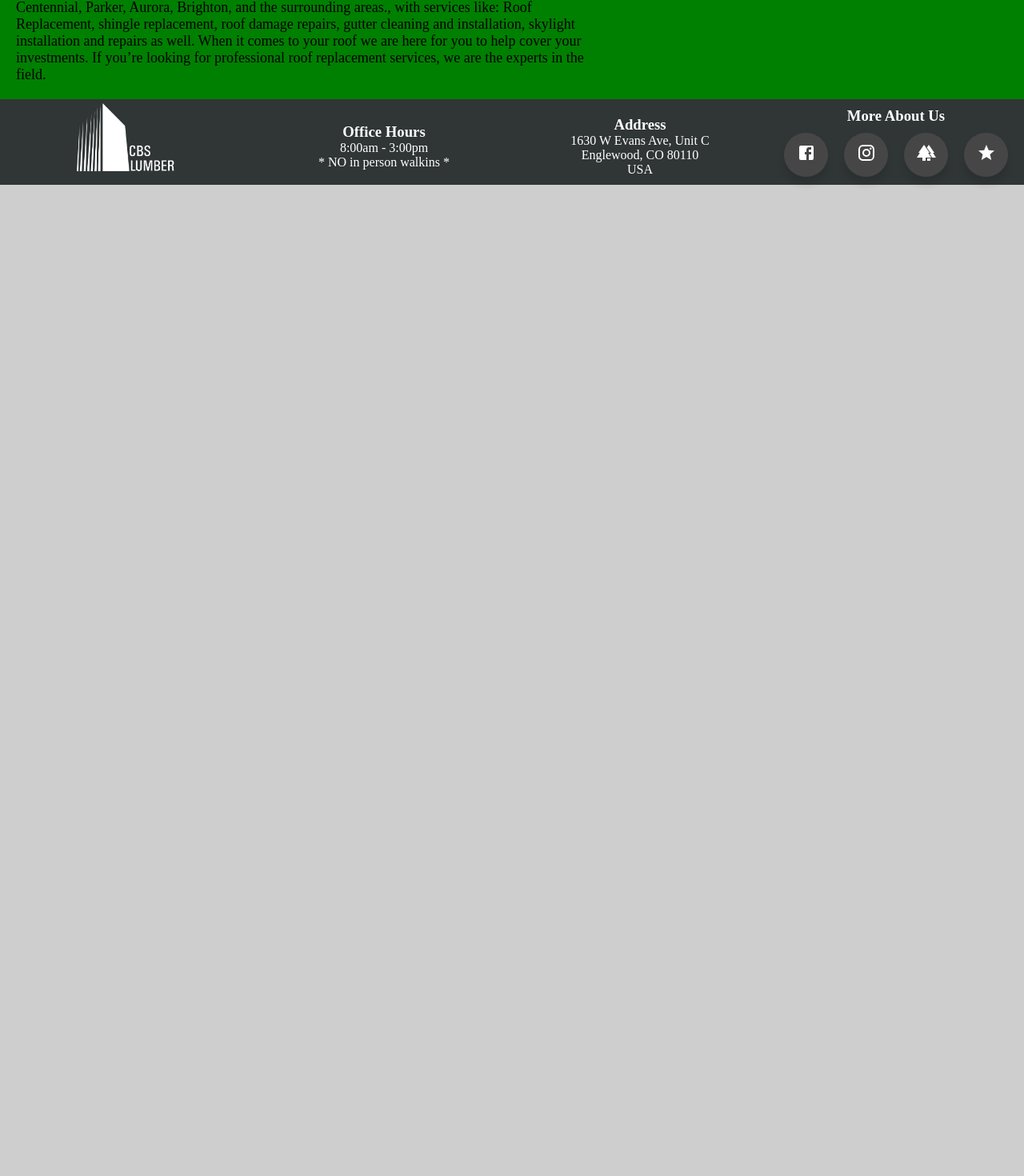
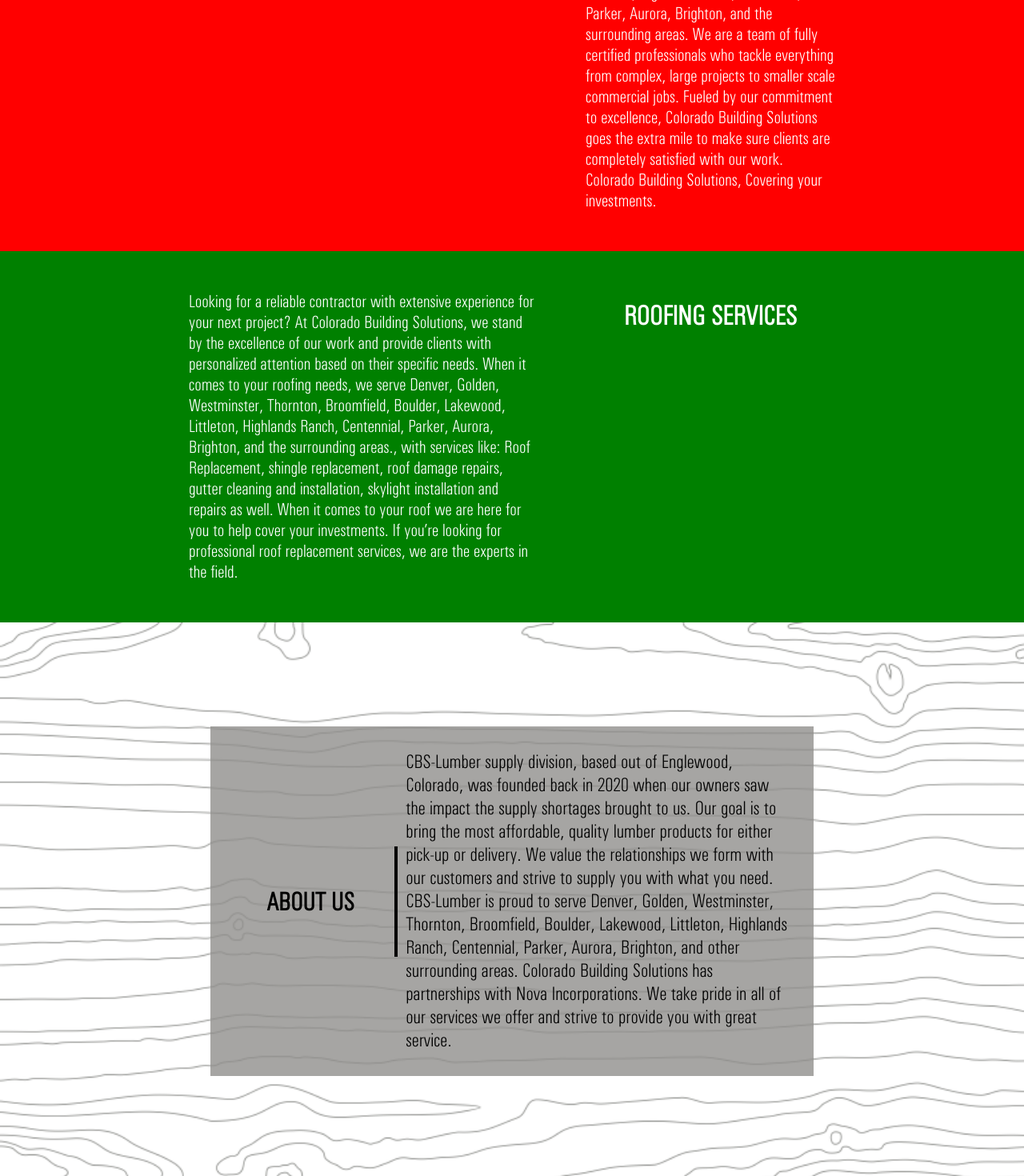
Before and after one commit to Noah8863/COBuildingSolutions, a React (Create React App) app: page / in a window 1280 px wide. Shown: the part 500-1970 px from the top of the page at 80% size. Before the commit the page ends 800 px from the top, so only its background shows below. Built offline with nearby package versions, Linux system fonts and the light colour scheme.

Commit message:
fixed contact form and started to make more info sections

```diff
--- a/src/App.scss
+++ b/src/App.scss
@@ -3,6 +3,10 @@
 $gray: #ffffff;
 $bg: #f3f8fa;
 $white: #fff;
+@font-face {
+  font-family: mainFont;
+  src: url(UniversLightCondensed.ttf);
+}
 
 body {
   background-color: rgb(207, 206, 206);
@@ -10,6 +14,7 @@
 * {
   margin: 0;
   padding: 0;
+  font-family: mainFont;
 }
 
 a {
--- a/src/components/Contact/index.js
+++ b/src/components/Contact/index.js
@@ -70,10 +70,6 @@
               <PhoneInTalkIcon className="contact-icons" />
               (720)-756-1299
             </a>
-            <a href="mailto:info@cbs-lumber.com">
-              <EmailIcon className="contact-icons" />
-              Info@CBS-Lumber.com
-            </a>
           </div>
         </div>
         <form className="inputContainer" onSubmit={sendEmail}>
@@ -108,27 +104,22 @@
             <div id="checklist">
 
               <input id="lumber" type="checkbox" value="1" />
-              <label htmlFor="01 lumber">Lumber</label>
+              <label htmlFor="01 lumber">Roofing Service</label>
 
               <input id="osb" type="checkbox" value="2" />
-              <label htmlFor="02 osb">OSB</label>
+              <label htmlFor="02 osb">Roofing Inspection</label>
 
               <input id="plywood" type="checkbox" value="3" />
-              <label htmlFor="03 plywood">Plywood</label>
+              <label htmlFor="03 plywood">Skylight Install</label>
 
               <input id="lvl" type="checkbox" value="7" />
-              <label htmlFor="07 lvl">LVL</label>
+              <label htmlFor="07 lvl">Solar Panel Install</label>
 
               <input id="ijoists" type="checkbox" value="4" />
-              <label htmlFor="04 ijoists">I Joists</label>
+              <label htmlFor="04 ijoists">Gutter Cleaning</label>
 
               <input id="lsl" type="checkbox" value="5" />
-              <label htmlFor="05 lsl">LSL</label>
-
-              <input id="ewp" type="checkbox" value="6" />
-              <label htmlFor="06 ewp">EWP</label>
-
-
+              <label htmlFor="05 lsl">Lumber</label>
             </div>
           </div>
           <p type="Message:">
--- a/src/components/Footer/footer.scss
+++ b/src/components/Footer/footer.scss
@@ -19,8 +19,10 @@
 .contactInfo {
   position: relative;
   display: grid;
-  grid-template-columns: 25% 25% 25% 25%;
+  grid-template-columns: 20% 20% 20% 20%;
   align-items: center;
+  margin: auto;
+  justify-content: center;
   width: 100%;
 }
 #logoContainer {
--- a/src/components/InfoContainers/info.js
+++ b/src/components/InfoContainers/info.js
@@ -22,7 +22,7 @@
             projects to smaller scale commercial jobs. Fueled by our commitment
             to excellence, Colorado Building Solutions goes the extra mile to
             make sure clients are completely satisfied with our work. Colorado
-            Building Solutions, Covering your investments.{" "}
+            Building Solutions, Covering your investments.
           </p>
         </div>
         {/* <Link to="/quote" className="contact-us-button">
@@ -31,7 +31,7 @@
       </div>
       <div id="roofing-info-container">
         <div id="roofing-info-card">
-        <h1 id="infoAreaTitles-mobile">ROOFING SERVICES</h1>
+          <h1 id="infoAreaTitles-mobile">ROOFING SERVICES</h1>
           <p className="infoText">
             Looking for a reliable contractor with extensive experience for your
             next project? At Colorado Building Solutions, we stand by the
@@ -48,6 +48,28 @@
             field.
           </p>
           <h1 id="infoAreaTitles-desktop">ROOFING SERVICES</h1>
+        </div>
+      </div>
+      <div className="info-containers">
+        <div className="info-cards">
+          <div>
+            <h1 className="card-header">ABOUT US</h1>
+          </div>
+          <div>
+            <p>
+              CBS-Lumber supply division, based out of Englewood, Colorado, was
+              founded back in 2020 when our owners saw the impact the supply
+              shortages brought to us. Our goal is to bring the most affordable,
+              quality lumber products for either pick-up or delivery. We value
+              the relationships we form with our customers and strive to supply
+              you with what you need. CBS-Lumber is proud to serve Denver,
+              Golden, Westminster, Thornton, Broomfield, Boulder, Lakewood,
+              Littleton, Highlands Ranch, Centennial, Parker, Aurora, Brighton,
+              and other surrounding areas. Colorado Building Solutions has
+              partnerships with Nova Incorporations. We take pride in all of our
+              services we offer and strive to provide you with great service.
+            </p>
+          </div>
         </div>
       </div>
       {/* <h1 className="infoAreaTitles">LUMBER</h1>
--- a/src/components/InfoContainers/info.scss
+++ b/src/components/InfoContainers/info.scss
@@ -12,12 +12,14 @@
 #about-us-card {
   position: relative;
   display: grid;
-  grid-template-columns: 40% auto;
+  justify-content: center;
+  grid-template-columns: 40% 30%;
   background-color: red;
   width: auto;
   text-align: left;
-  font-size: 18px;
   padding: 20px;
+  color: white;
+  font-size:22px;
 }
 .contact-us-button {
   position: relative;
@@ -26,9 +28,18 @@
   right: 40vw;
 }
 #who-we-are {
-  color: $secondary;
+  position: relative;
   text-align: center;
-  font-size: 28px;
+  font-size: 34px;
+  top: 5vh;
+  color: white;
+}
+#infoAreaTitles-desktop {
+  position: relative;
+  text-align: center;
+  font-size: 34px;
+  top: 5vh;
+  color: white;
 }
 .infoAreaTitles-desktop {
   color: $secondary;
@@ -38,13 +49,51 @@
 #roofing-info-card {
   position: relative;
   display: grid;
-  font-size: 18px;
-  grid-template-columns: auto 40%;
+  font-size: 22px;
+  justify-content: center;
+  grid-template-columns: 40% 30%;
   background-color: green;
   padding: 20px;
+  color: white;
 }
 #infoAreaTitles-mobile {
   display: none;
+}
+.infoText {
+  padding: 30px;
+}
+.info-containers {
+  position: relative;
+  display: flex;
+  width: auto;
+  background-image: url(../../images/wood-background.png);
+  background-repeat: no-repeat;
+  background-size: cover;
+  padding: 130px;
+  margin: auto;
+  justify-content: center;
+}
+.info-cards {
+  position: relative;
+  display: grid;
+  grid-template-columns: 30% 70%;
+  align-items: center;
+  background-color: rgba(144, 143, 141, 0.8);
+  padding: 20px;
+  width: 70%;
+}
+.info-cards p {
+  font-size: 24px;
+  padding: 10px;
+  text-align: left;
+}
+.card-header {
+  position: relative;
+  border-right: 4px solid black;
+  padding-top: 50px;
+  padding-bottom: 50px;
+  align-items: center;
+  text-align: center;
 }
 
 // .banner {
```
Also changed, not shown: src/UniversLightCondensed.ttf (added).
